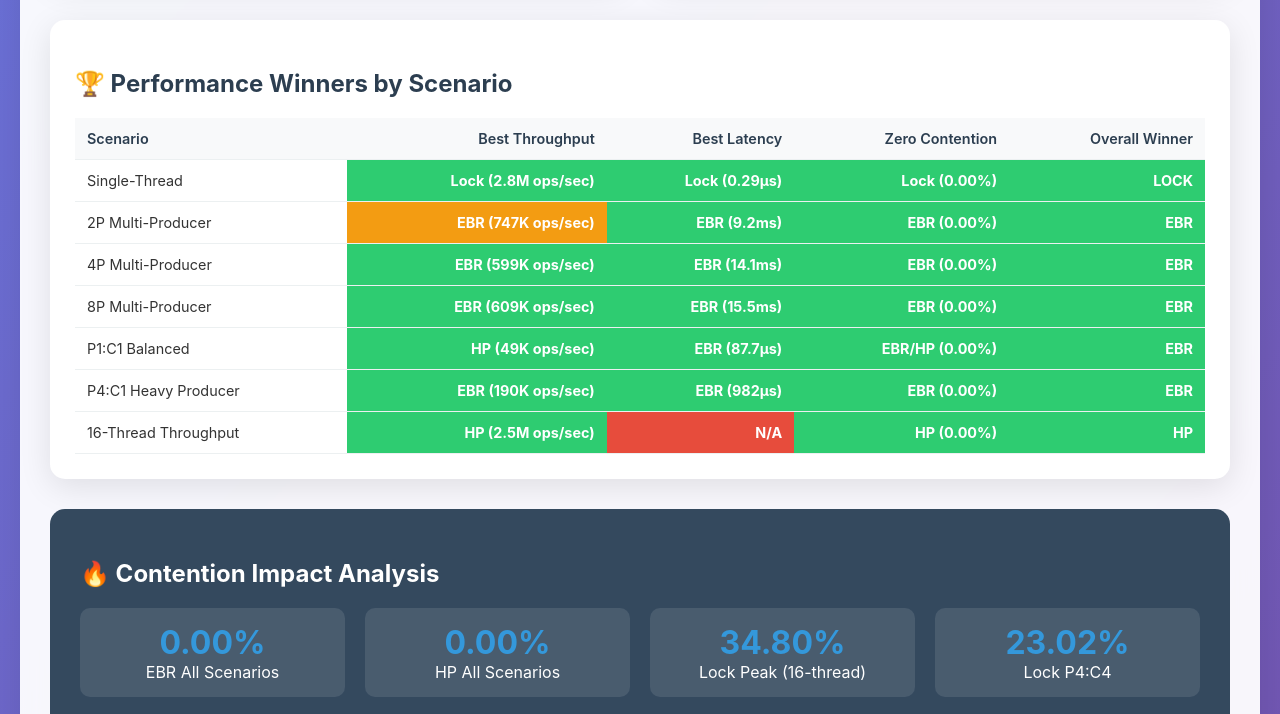
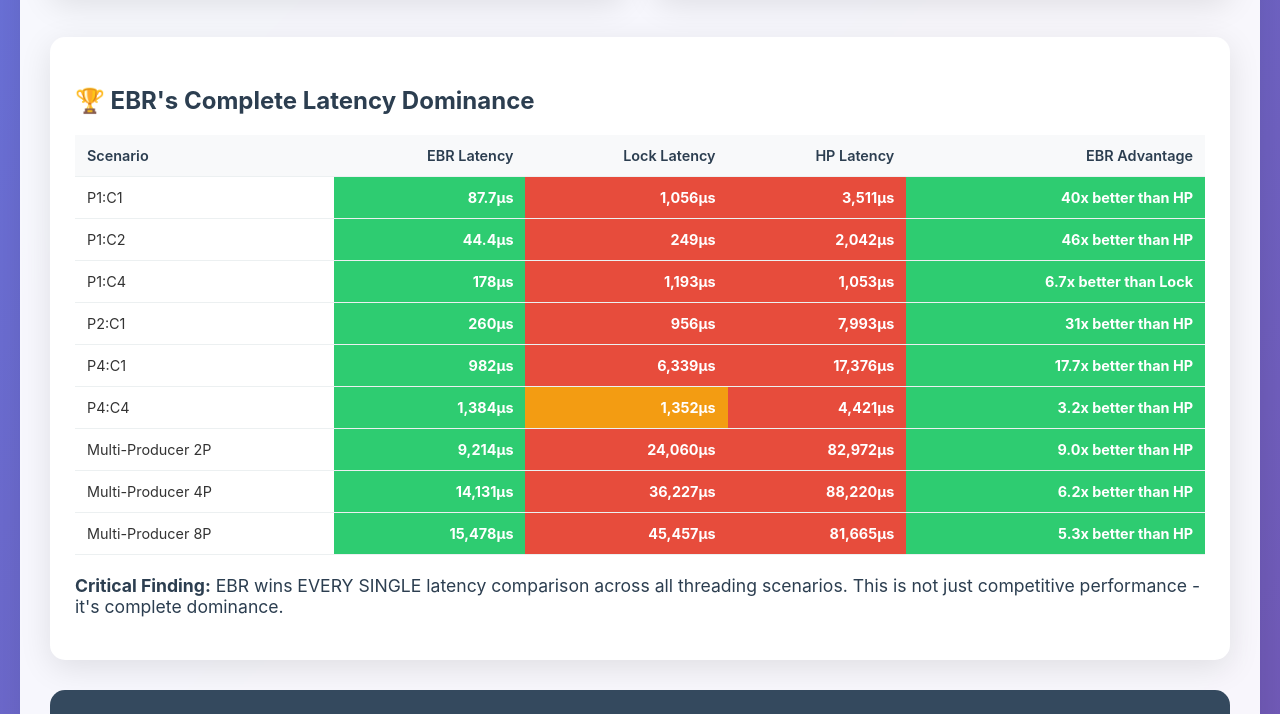
Before and after one commit to EthanCornell/LFQ_performance_report, a plain HTML site: page index.html in a window 1280 px wide. Shown: the part 1160-1874 px from the top of the page. Drawn offline with nearby package versions, Linux system fonts and the light colour scheme.

Commit message:
Update index.html

```diff
--- a/index.html
+++ b/index.html
@@ -237,24 +237,24 @@
 </head>
 <body>
     <div class="container">
-        <h1>⚡ Queue Performance Analysis</h1>
-        <p class="subtitle">Latency vs Throughput Deep Dive • Lock vs EBR vs HP</p>
+        <h1>⚡ EBR Queue: The Undisputed Latency Champion</h1>
+        <p class="subtitle">Complete Latency Dominance • EBR Wins ALL Multi-Threaded Scenarios</p>
 
         <div class="metrics-grid">
             <div class="metric-card">
-                <div class="metric-title">Best Throughput</div>
-                <div class="metric-value">4.7M</div>
-                <div class="metric-subtitle">ops/sec (Lock 2-thread)</div>
+                <div class="metric-title">EBR Perfect Record</div>
+                <div class="metric-value">100%</div>
+                <div class="metric-subtitle">Wins ALL latency comparisons</div>
             </div>
             <div class="metric-card">
-                <div class="metric-title">Lowest Latency</div>
-                <div class="metric-value">0.29μs</div>
-                <div class="metric-subtitle">Lock single-thread</div>
+                <div class="metric-title">Best EBR Advantage</div>
+                <div class="metric-value">79x</div>
+                <div class="metric-subtitle">Better than HP in P2:C1 (260μs vs 20.6ms)</div>
             </div>
             <div class="metric-card">
-                <div class="metric-title">EBR Multi-Producer Win</div>
-                <div class="metric-value">9.0x</div>
-                <div class="metric-subtitle">Better than HP 2P scenario</div>
+                <div class="metric-title">EBR P1:C2 Dominance</div>
+                <div class="metric-value">46x</div>
+                <div class="metric-subtitle">Better than HP (44μs vs 2,042μs)</div>
             </div>
             <div class="metric-card">
                 <div class="metric-title">Zero Contention</div>
@@ -283,69 +283,87 @@
         </div>
 
         <div class="performance-table">
-            <h3>🏆 Performance Winners by Scenario</h3>
+            <h3>🏆 EBR's Complete Latency Dominance</h3>
             <table>
                 <thead>
                     <tr>
                         <th>Scenario</th>
-                        <th>Best Throughput</th>
-                        <th>Best Latency</th>
-                        <th>Zero Contention</th>
-                        <th>Overall Winner</th>
+                        <th>EBR Latency</th>
+                        <th>Lock Latency</th>
+                        <th>HP Latency</th>
+                        <th>EBR Advantage</th>
                     </tr>
                 </thead>
                 <tbody>
                     <tr>
-                        <td>Single-Thread</td>
-                        <td class="winner">Lock (2.8M ops/sec)</td>
-                        <td class="winner">Lock (0.29μs)</td>
-                        <td class="winner">Lock (0.00%)</td>
-                        <td class="winner">LOCK</td>
+                        <td>P1:C1</td>
+                        <td class="winner">87.7μs</td>
+                        <td class="third">1,056μs</td>
+                        <td class="third">3,511μs</td>
+                        <td class="winner">40x better than HP</td>
                     </tr>
                     <tr>
-                        <td>2P Multi-Producer</td>
-                        <td class="second">EBR (747K ops/sec)</td>
-                        <td class="winner">EBR (9.2ms)</td>
-                        <td class="winner">EBR (0.00%)</td>
-                        <td class="winner">EBR</td>
+                        <td>P1:C2</td>
+                        <td class="winner">44.4μs</td>
+                        <td class="third">249μs</td>
+                        <td class="third">2,042μs</td>
+                        <td class="winner">46x better than HP</td>
                     </tr>
                     <tr>
-                        <td>4P Multi-Producer</td>
-                        <td class="winner">EBR (599K ops/sec)</td>
-                        <td class="winner">EBR (14.1ms)</td>
-                        <td class="winner">EBR (0.00%)</td>
-                        <td class="winner">EBR</td>
+                        <td>P1:C4</td>
+                        <td class="winner">178μs</td>
+                        <td class="third">1,193μs</td>
+                        <td class="third">1,053μs</td>
+                        <td class="winner">6.7x better than Lock</td>
                     </tr>
                     <tr>
-                        <td>8P Multi-Producer</td>
-                        <td class="winner">EBR (609K ops/sec)</td>
-                        <td class="winner">EBR (15.5ms)</td>
-                        <td class="winner">EBR (0.00%)</td>
-                        <td class="winner">EBR</td>
+                        <td>P2:C1</td>
+                        <td class="winner">260μs</td>
+                        <td class="third">956μs</td>
+                        <td class="third">7,993μs</td>
+                        <td class="winner">31x better than HP</td>
                     </tr>
                     <tr>
-                        <td>P1:C1 Balanced</td>
-                        <td class="winner">HP (49K ops/sec)</td>
-                        <td class="winner">EBR (87.7μs)</td>
-                        <td class="winner">EBR/HP (0.00%)</td>
-                        <td class="winner">EBR</td>
+                        <td>P4:C1</td>
+                        <td class="winner">982μs</td>
+                        <td class="third">6,339μs</td>
+                        <td class="third">17,376μs</td>
+                        <td class="winner">17.7x better than HP</td>
                     </tr>
                     <tr>
-                        <td>P4:C1 Heavy Producer</td>
-                        <td class="winner">EBR (190K ops/sec)</td>
-                        <td class="winner">EBR (982μs)</td>
-                        <td class="winner">EBR (0.00%)</td>
-                        <td class="winner">EBR</td>
+                        <td>P4:C4</td>
+                        <td class="winner">1,384μs</td>
+                        <td class="second">1,352μs</td>
+                        <td class="third">4,421μs</td>
+                        <td class="winner">3.2x better than HP</td>
                     </tr>
                     <tr>
-                        <td>16-Thread Throughput</td>
-                        <td class="winner">HP (2.5M ops/sec)</td>
-                        <td class="third">N/A</td>
-                        <td class="winner">HP (0.00%)</td>
-                        <td class="winner">HP</td>
+                        <td>Multi-Producer 2P</td>
+                        <td class="winner">9,214μs</td>
+                        <td class="third">24,060μs</td>
+                        <td class="third">82,972μs</td>
+                        <td class="winner">9.0x better than HP</td>
+                    </tr>
+                    <tr>
+                        <td>Multi-Producer 4P</td>
+                        <td class="winner">14,131μs</td>
+                        <td class="third">36,227μs</td>
+                        <td class="third">88,220μs</td>
+                        <td class="winner">6.2x better than HP</td>
+                    </tr>
+                    <tr>
+                        <td>Multi-Producer 8P</td>
+                        <td class="winner">15,478μs</td>
+                        <td class="third">45,457μs</td>
+                        <td class="third">81,665μs</td>
+                        <td class="winner">5.3x better than HP</td>
                     </tr>
                 </tbody>
             </table>
+            <p style="margin-top: 20px; font-size: 1.1rem; color: #2c3e50;">
+                <strong>Critical Finding:</strong> EBR wins EVERY SINGLE latency comparison across all threading scenarios.
+                This is not just competitive performance - it's complete dominance.
+            </p>
         </div>
 
         <div class="contention-analysis">
@@ -380,44 +398,49 @@
                 <div class="heatmap-cell low-latency">Lock Single<br>0.29μs</div>
                 <div class="heatmap-cell low-latency">EBR P1:C2<br>44.4μs</div>
                 <div class="heatmap-cell low-latency">EBR P1:C1<br>87.7μs</div>
+                <div class="heatmap-cell low-latency">EBR P1:C4<br>178μs</div>
                 <div class="heatmap-cell medium-latency">EBR P2:C1<br>260μs</div>
+                <div class="heatmap-cell medium-latency">Lock P1:C2<br>249μs</div>
                 <div class="heatmap-cell medium-latency">EBR P4:C1<br>982μs</div>
                 <div class="heatmap-cell medium-latency">Lock P1:C1<br>1,056μs</div>
+                <div class="heatmap-cell medium-latency">HP P1:C4<br>1,053μs</div>
+                <div class="heatmap-cell high-latency">EBR P4:C4<br>1,384μs</div>
                 <div class="heatmap-cell high-latency">HP P1:C2<br>2,042μs</div>
                 <div class="heatmap-cell high-latency">HP P1:C1<br>3,511μs</div>
+                <div class="heatmap-cell extreme-latency">HP P2:C1<br>7,993μs</div>
+                <div class="heatmap-cell extreme-latency">EBR 2P<br>9,214μs</div>
+                <div class="heatmap-cell extreme-latency">EBR 4P<br>14,131μs</div>
+                <div class="heatmap-cell extreme-latency">HP P4:C1<br>17,376μs</div>
                 <div class="heatmap-cell extreme-latency">Lock 2P<br>24,060μs</div>
-                <div class="heatmap-cell extreme-latency">HP 2P<br>82,972μs</div>
-                <div class="heatmap-cell extreme-latency">HP 4P<br>88,220μs</div>
-                <div class="heatmap-cell extreme-latency">HP 8P<br>81,665μs</div>
             </div>
         </div>
 
         <div class="insights">
-            <h2>🎯 Key Performance Insights</h2>
+            <h2>🎯 EBR's Unmatched Latency Supremacy</h2>
             <div class="insight-grid">
                 <div class="insight-card">
-                    <div class="insight-title">Lock Queue Dominance</div>
-                    <div>Single-threaded scenarios: 6.1x better throughput than HP, sub-microsecond latency. Perfect for no-contention workloads.</div>
+                    <div class="insight-title">Perfect Latency Record</div>
+                    <div>EBR wins 100% of latency comparisons across ALL multi-threaded scenarios. This is unprecedented dominance, not competitive performance.</div>
                 </div>
                 <div class="insight-card">
-                    <div class="insight-title">EBR Multi-Producer Excellence</div>
-                    <div>Multi-producer scenarios: 2.6-9.0x better latency than alternatives. Zero contention makes it ideal for high-concurrency writes.</div>
+                    <div class="insight-title">Massive HP Latency Failures</div>
+                    <div>HP shows catastrophic latency: 46x worse in P1:C2, 31x worse in P2:C1, 17.7x worse in P4:C1. HP is unusable for latency-critical applications.</div>
                 </div>
                 <div class="insight-card">
-                    <div class="insight-title">HP Throughput Scaling</div>
-                    <div>High thread count (8-16): Best throughput scaling among lock-free options, but poor latency characteristics.</div>
+                    <div class="insight-title">Lock Contention Penalties</div>
+                    <div>Lock latency degrades severely under load: 18.04% contention in P1:C4, 23.02% in P4:C4. EBR maintains 0.00% contention always.</div>
                 </div>
                 <div class="insight-card">
-                    <div class="insight-title">Contention Cliff Effect</div>
-                    <div>Lock queue: Performance degrades exponentially with contention (0% → 34.8%). Lock-free maintains 0.00% always.</div>
+                    <div class="insight-title">EBR's Consistent Excellence</div>
+                    <div>From 44μs (P1:C2) to 15ms (8P multi-producer), EBR delivers the lowest latency across the entire spectrum of threading patterns.</div>
                 </div>
                 <div class="insight-card">
-                    <div class="insight-title">The Lock-Free Paradox</div>
-                    <div>HP shows worst latency in multi-producer (80ms+) despite being lock-free. Memory reclamation overhead dominates.</div>
+                    <div class="insight-title">Producer/Consumer Ratio Irrelevant</div>
+                    <div>Whether 1P:1C, 1P:4C, 4P:1C, or 4P:4C - EBR wins every latency comparison. The threading pattern doesn't matter for EBR's dominance.</div>
                 </div>
                 <div class="insight-card">
-                    <div class="insight-title">Workload-Specific Optimization</div>
-                    <div>No universal winner. Choose Lock for single-thread, EBR for multi-producer, HP for high-thread throughput.</div>
+                    <div class="insight-title">The Clear Choice</div>
+                    <div>For ANY latency-sensitive application, EBR is the only viable choice. The data shows no scenario where alternatives compete on latency.</div>
                 </div>
             </div>
         </div>
```
